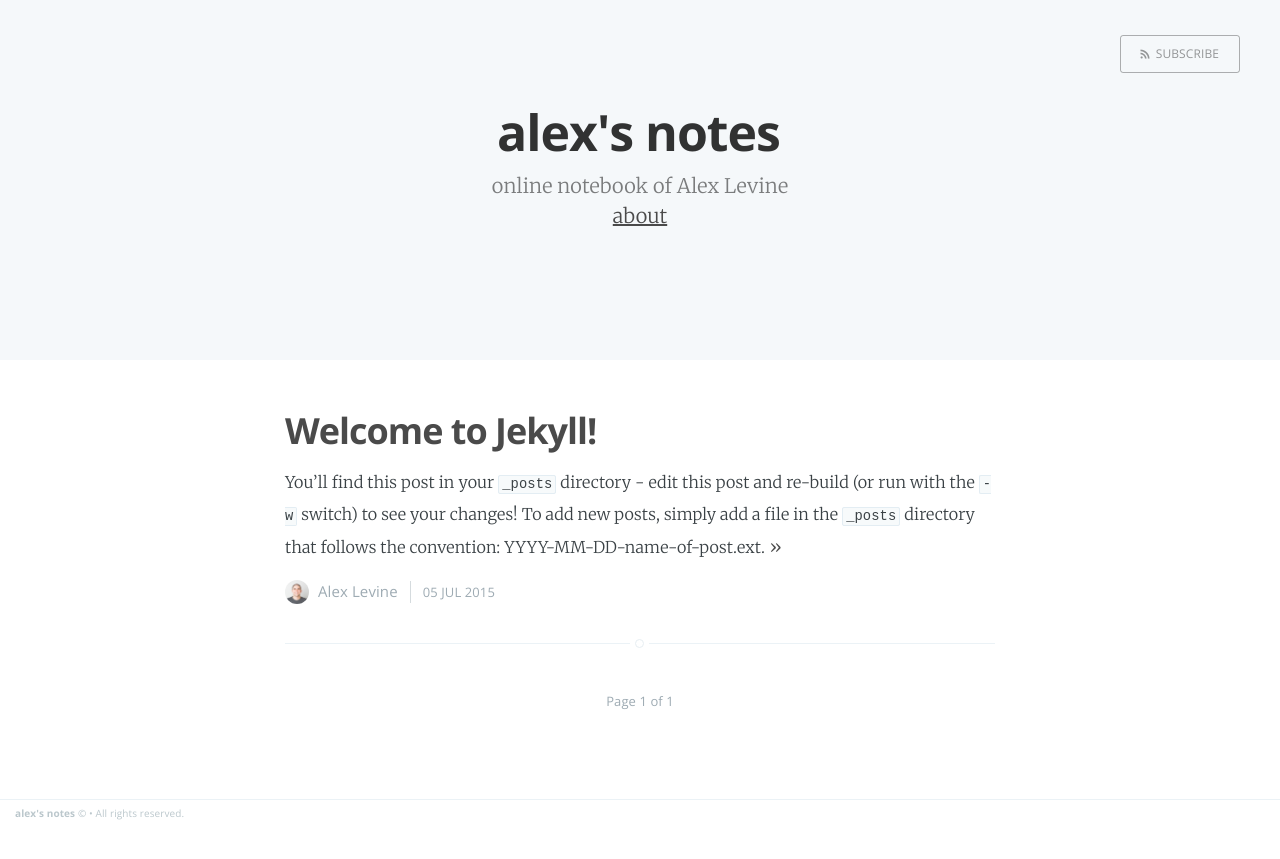
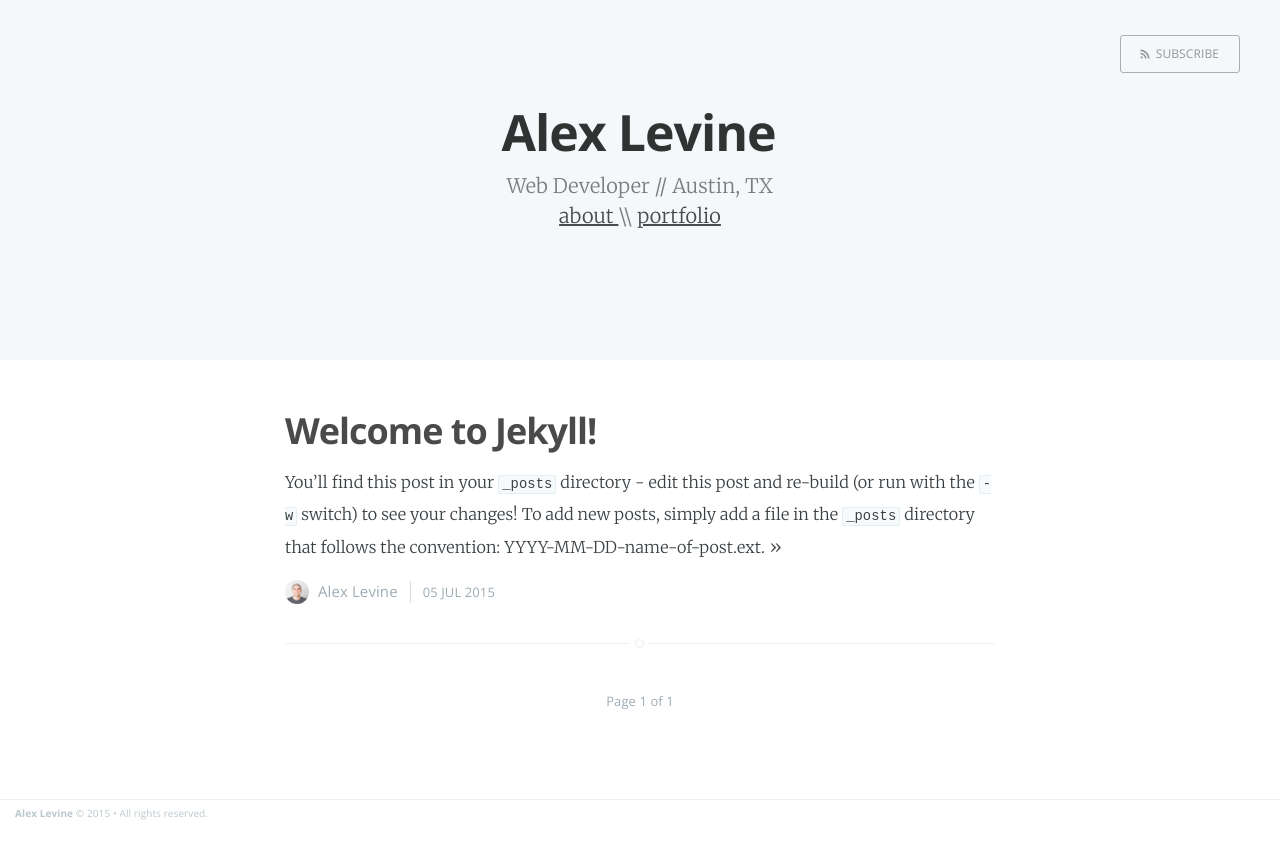
Before and after one commit to a17levine/a17levine.github.io, a Jekyll site: the page built from index.html, in a window 1280 px wide. Shown: the top 859 px of the page. Built offline with Jekyll 4.4.1, drawn with Linux system fonts in a browser that asks for light colours; Markdown is read by kramdown in place of the engine named in the settings; the list of posts is cut into pages by our own code.

Commit message:
quick update

```diff
--- a/Gemfile
+++ b/Gemfile
@@ -3,3 +3,5 @@ source 'https://rubygems.org'
 group :jekyll_plugins do
   gem 'octopress-debugger'
 end
+
+gem 'jekyll'
--- a/_config.yml
+++ b/_config.yml
@@ -1,5 +1,5 @@
-name: "alex's notes"
-description: online notebook of Alex Levine
+name: "Alex Levine"
+description: "Web Developer // Austin, TX"
 meta_description: "alex levine's notebook"
 
 markdown: redcarpet
@@ -7,10 +7,10 @@ highlighter: pygments
 logo: false
 paginate: 15
 baseurl: /
-domain_name: 'http://yourblog-domain.com'
+domain_name: 'http://www.alevee.me'
 google_analytics: 'UA-53669222-1'
 
 # Details for the RSS feed generator
 url:            'blog url'
 author:         'Alex Levine'
-author_description: 'Alex writes about tech, programming, startups, food, and travel.'
+author_description: 'Web developer living in Austin, Texas. Lead developer for vThreat. I write about tech, programming, startups, food, and travel.'
--- a/_layouts/default.html
+++ b/_layouts/default.html
@@ -26,7 +26,7 @@
     <footer class="site-footer clearfix">
       <section class="copyright">
         <a href="{{ site.baseurl }}">{{ site.name }}</a> &copy;
-              {{date format="YYYY"}} &bull; All rights reserved.
+              {{ site.time | date: '%Y' }} &bull; All rights reserved.
       </section>
     </footer>
 
--- a/index.html
+++ b/index.html
@@ -3,6 +3,7 @@ layout: default
 title: Home
 cover: false
 about: 'about.html'
+portfolio: 'portfolio.html'
 ---
 
 <header class="main-header {% if page.cover %}" style="background-image: url({{ page.cover }}) {%else%}no-cover{% endif %}">
@@ -19,7 +20,8 @@ about: 'about.html'
             <h1 class="page-title">{{ site.name }}</h1>
             <h2 class="page-description">
                 {% if site.description %} {{ site.description }}{% endif %}
-                {% if page.about %}<p><a href='{{ site.baseurl }}{{ page.about }}'> about </a> </p> {% endif %}
+                {% if page.about %}<p><a href='{{ site.baseurl }}{{ page.about }}'> about </a> \\ {% if page.portfolio %}<a href='{{ site.baseurl }}{{ page.portfolio }}'> portfolio </a>{% endif %} </p> {% endif %}
+
             </h2>
         </div>
     </div>
```
Also changed, not shown: about.md (+2 -2 lines), portfolio.md (added, +6 -0 lines), Gemfile.lock.
